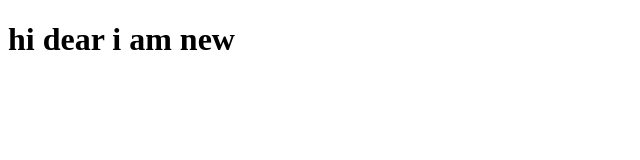
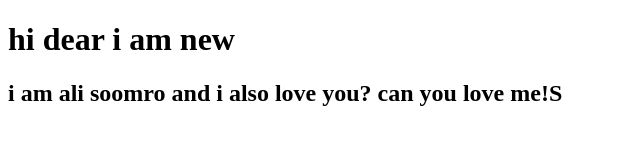
Before and after one commit to alisoomro786/javascript, a plain HTML site: page index.html in a window 1280 px wide. Shown: the whole page, without its empty margins (0-640 px from the left). Drawn offline with Linux system fonts and the light colour scheme.

Commit message:
alisoomroone

```diff
--- a/index.html
+++ b/index.html
@@ -7,6 +7,7 @@
 </head>
 <body>
     <h1>hi dear i am new</h1>
+    <h2>i am ali soomro and i also love you? can you love me!S</h2>
     <script src="app.js"></script>
 </body>
 </html>
```
